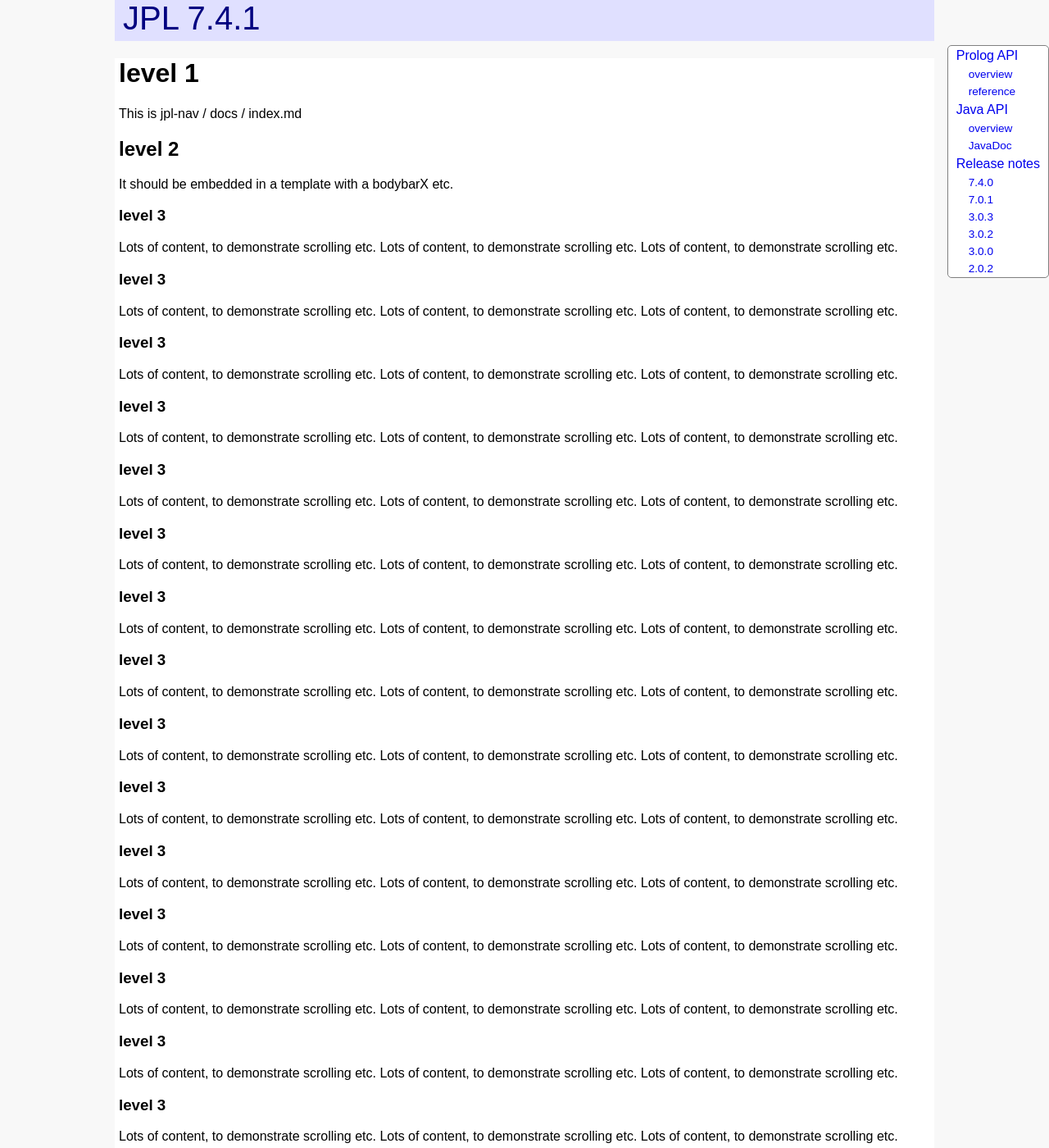
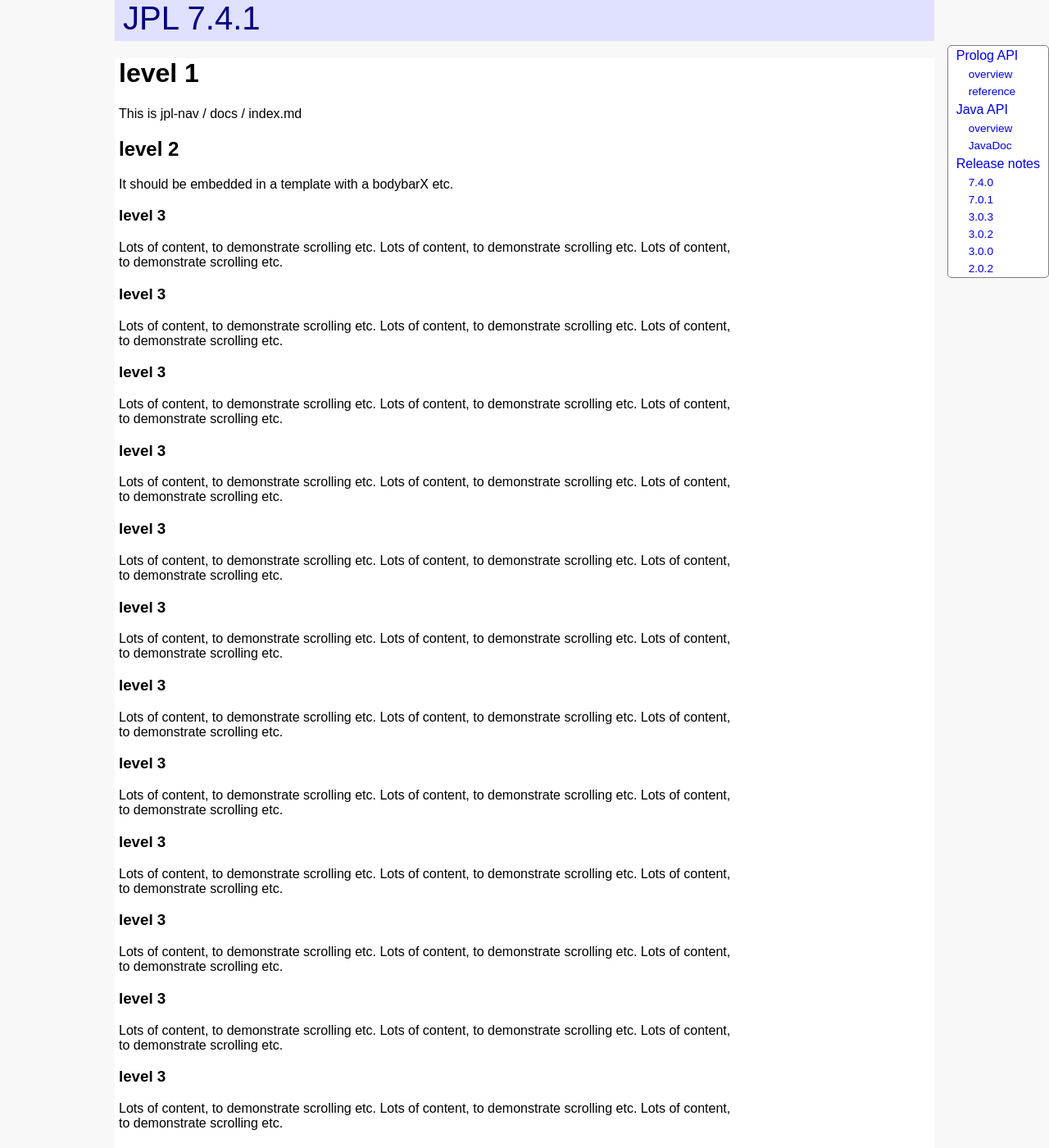
Before and after one commit to anionic/jpl-nav, a Jekyll site: the page built from docs/index.md, in a window 1280 px wide and 1400 px high. Shown: the whole window at 82% size. Built offline with Jekyll 4.4.1, drawn with Linux system fonts in a browser that asks for light colours.

Commit message:
Update default.html

```diff
--- a/docs/_layouts/default.html
+++ b/docs/_layouts/default.html
@@ -47,11 +47,11 @@
 					color: #000080;
 					margin-left: 10px;
 				}
-				nav > div.icon { /* menu burger icon */
+				.bodybar > div.icon { /* menu burger icon */
 					display: none; /* shown only below 800px viewport width */
 				}
 				@media all and (max-width: 800px) {
-					nav > div.icon {
+					.bodybar > div.icon {
 						background: #FFFFFF;
 						cursor: pointer;
 						display: block; /* show below 800px */
@@ -61,29 +61,29 @@
 						top: 5px;
 					}
 				}
-				nav > div.icon:hover {
+				.bodybar > div.icon:hover {
 					background-color: #C0C0C0;
 				}
-				nav > div.icon > div.bar { /* each of three bars for "burger" icon lookalike */
+				.bodybar > div.icon > div.bar { /* each of three bars for "burger" icon lookalike */
 					background-color: #0067D8;
 					height: 3px;
 					margin: 3px auto 0 auto;
 					width: 18px;
 				}
-				nav > div.icon:hover > div.bar {
+				.bodybar > div.icon:hover > div.bar {
 					background-color: #FF0000;
 				}
-				nav > div.icon > div.legend { /* the word "menu", in case it isn't obvious ;-) */
+				.bodybar > div.icon > div.legend { /* the word "menu", in case it isn't obvious ;-) */
 					color: #0067D8;
 					display: block;
 					font-size: 10px;
 					padding: 3px 0 0 0;
 					text-align: center;
 				}
-				nav > div.icon:hover > div.legend {
+				.bodybar > div.icon:hover > div.legend {
 					color: #FF0000;
 				}
-				nav > ul { /* main menu, in sidebar style */
+				ul.rightbar { /* main menu, in sidebar style */
 					background: #FFFFFF;
 					border: 1px solid #808080;
 					border-radius: 5px;
@@ -96,16 +96,16 @@
 					top: 55px; /* 5px below bodybar */
 				}
 				@media all and (max-width: 800px) {
-					nav > ul.closed { /* main menu, in drop-down style */
+					ul.rightbar.closed { /* main menu, in drop-down style */
 						display: none; /* normally visible */
 					}
 				}
-				nav > ul > li { /* main menu item, in sidebar style */
+				ul.rightbar > li { /* main menu item, in sidebar style */
 					display: block;
 					list-style: none;
 					text-align: left;
 				}
-				nav > ul > li > a { /* main menu item content, in sidebar style */
+				ul.rightbar > li > a { /* main menu item content, in sidebar style */
 					cursor: pointer;
 					display: block; /* enable all-round padding control */
 					font-size: 100%;
@@ -113,14 +113,14 @@
 					padding: 3px 10px 3px 10px;
 					text-decoration: none;
 				}
-				nav > ul > li.level2 > a { /* main menu item content, in sidebar style */
+				ul.rightbar > li.level2 > a { /* main menu item content, in sidebar style */
 					font-size: 85%;
 					padding-left: 25px;
 				}
-				nav > ul > li > a:focus {
+				ul.rightbar > li > a:focus {
 					outline: 1px solid #FFC0C0; /* thinner focus outline looks better against (nearly) black background */
 				}
-				nav > ul > li > a:hover {
+				ul.rightbar > li > a:hover {
 					background-color: #F0F0F0;
 					text-decoration: underline;
 				}
@@ -132,6 +132,9 @@
 					margin: 0 auto 0 auto; /* horiz centred */
 					padding: 0 5px 0 5px;
 					max-width: 990px; /* 1000-(5+5) */
+				}
+				.midbar {
+					max-width: 750px;
 				}
 				.tailbar {
 					background-color: #F0F0F0;
@@ -208,7 +211,7 @@
 			</style>
 			<script type="text/javascript">
 				document.addEventListener('DOMContentLoaded', function(event) {
-					document.querySelector('nav > a').addEventListener('click', function(event) {
+					document.querySelector('nav > div.icon').addEventListener('click', function(event) {
 						document.querySelector('nav > ul').classList.toggle('closed');
 						event.stopPropagation();
 						event.preventDefault();
@@ -224,14 +227,20 @@
 			<div class="bodybarX">
 				<div class="bodybar">
 					<span>JPL 7.4.1</span>
-					<nav class="closed">
 					<div class="icon">
 						<div class="bar"></div>
 						<div class="bar"></div>
 						<div class="bar"></div>
 						<div class="legend">menu</div>
 					</div>
-						<ul>
+				</div>
+			</div>
+			<div class="mainbarX">
+				<div class="mainbar">
+					<div class="midbar">
+						{{ content }}
+					</div>
+					<ul class="closed rightbar">
 						<li class="level1"><a href="PrologApiOverview">Prolog API</a></li>
 						<li class="level2"><a href="PrologApiOverview">overview</a></li>
 						<li class="level2"><a href="PrologApiReference">reference</a></li>
@@ -246,12 +255,6 @@
 						<li class="level2"><a href="3">3.0.0</a></li>
 						<li class="level2"><a href="ReleaseNotes202">2.0.2</a></li>
 					</ul>
-					</nav>
-				</div>
-			</div>
-			<div class="mainbarX">
-				<div class="mainbar">
-					{{ content }}
 				</div>
 			</div>
 			<div class="tailbarX">
```
Lines whose indentation alone changed are shown as unchanged.
